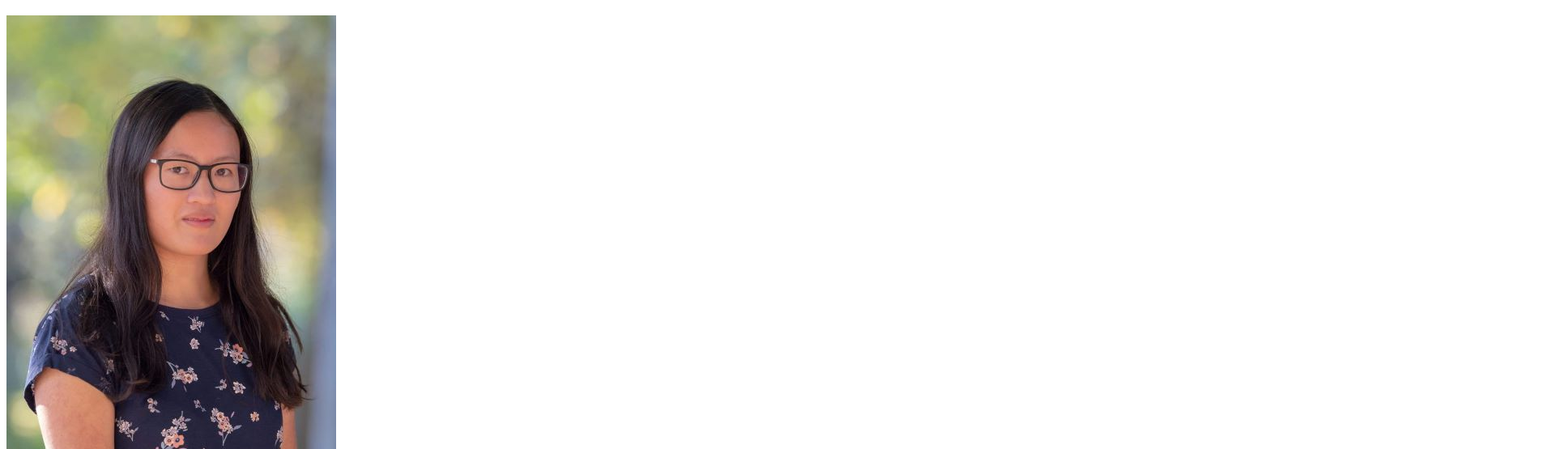
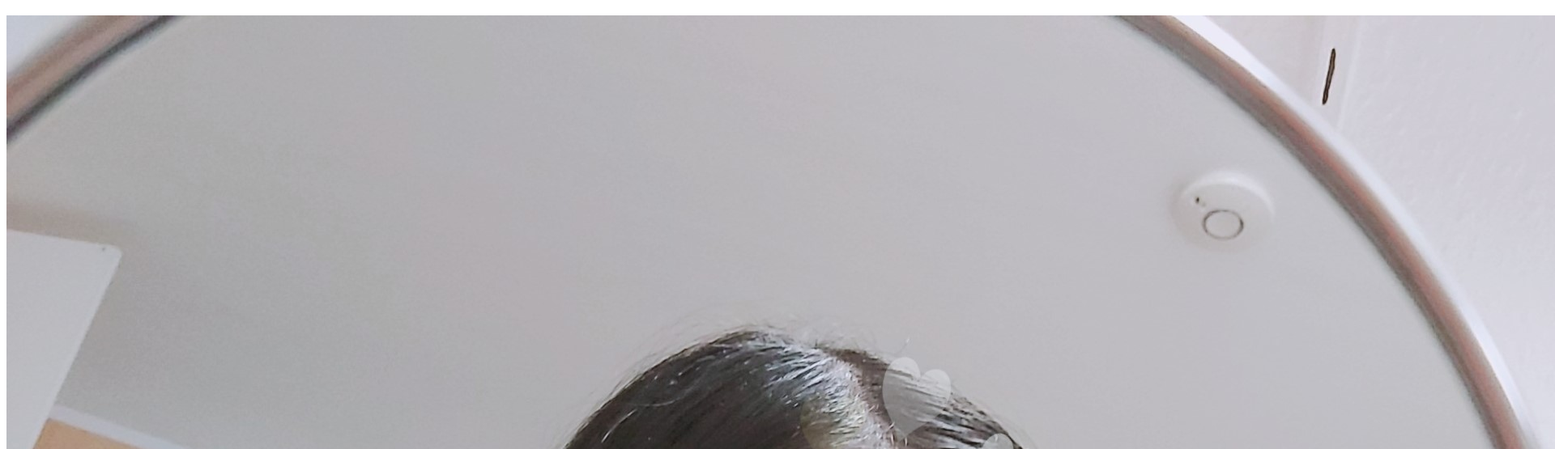
Before and after one commit to baohannguyen/GIS-SoSe-2021, a plain HTML site: page Aufgabe 1.1/index.html in a window 1280 px wide. Shown: the part 61-616 px from the top of the page at 81% size, 1920 px wide, since content can reach past the window. Drawn offline with Linux system fonts and the light colour scheme.

Commit message:
Update index.html

```diff
--- a/Aufgabe 1.1/index.html
+++ b/Aufgabe 1.1/index.html
@@ -7,7 +7,7 @@
 
 <body>
     <h1 id= "me"> Steckbrief</h1>
-    <img src = "portrait 1-min.jpg">
+    <img src = "B612_20210203_200820_566 (2).jpg">
     <p>Mein Name ist Han und ich bin 20 Jahre alt.</p>
     <h2>Das ist meine Hochschule</h2>
     <img src ="1200px-Hochschule_Furtwangen_HFU_logo-min.jpg">
```
